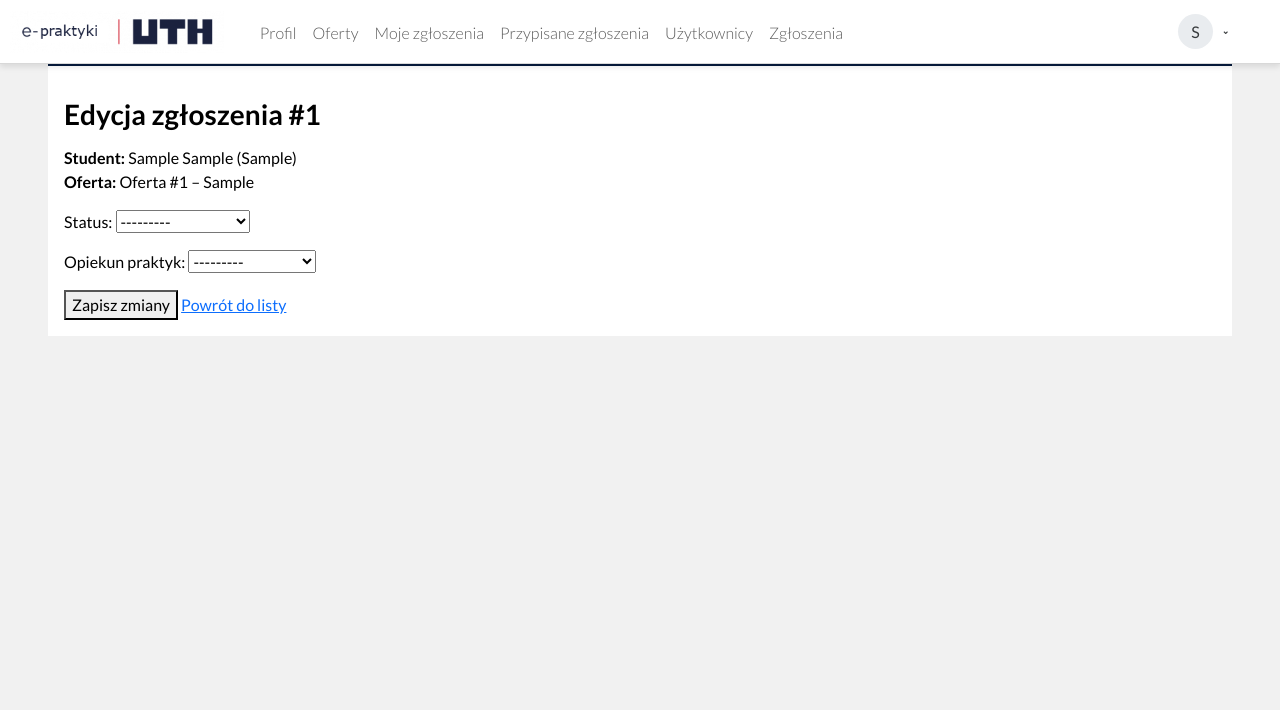
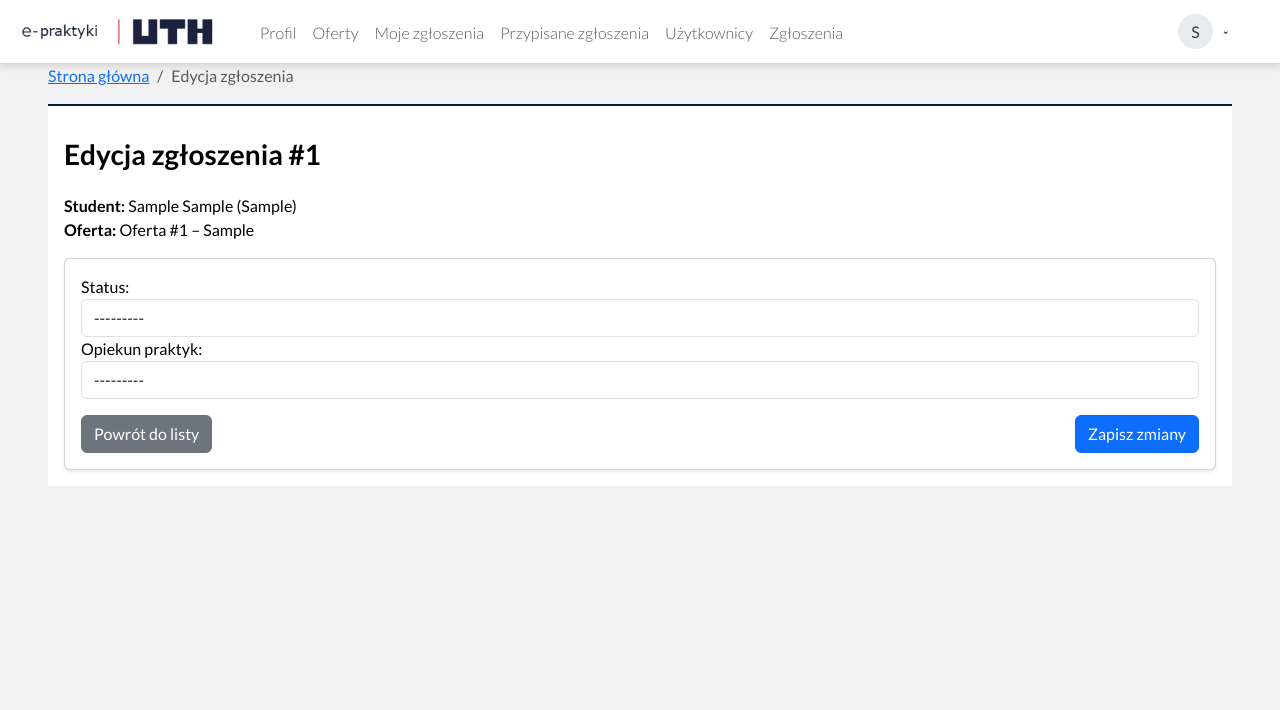
Before and after one commit to KacperBenc/testpraktyki, a Django app: template aplikacjaTest/templates/bk/zgloszenie_edytuj.html in a window 1280 px wide. Shown: the top 710 px of the page. Run offline with Django 5.2, Linux system fonts and the light colour scheme; the template is opened without the code that fills it: values that come from a table or form of the project are taken from there, others are empty; a user stored in the database is signed in; tables that the repository leaves empty hold one stand-in row (values such as "Sample post"); some libraries are stand-ins or nearby versions; some web fonts are replaced.

Commit message:
Dodaje użycie klas Bootstrap do formularza edycji zgłoszenia

```diff
--- a/aplikacjaTest/forms/zgloszenie_bk_form.py
+++ b/aplikacjaTest/forms/zgloszenie_bk_form.py
@@ -6,6 +6,10 @@
     class Meta:
         model = Zgloszenie
         fields = ["status", "opiekun_praktyk"]
+        widgets = {
+            "status": forms.Select(attrs={"class": "form-control"}),
+            "opiekun_praktyk": forms.Select(attrs={"class": "form-control"}),
+        }
 
     def __init__(self, *args, **kwargs):
         super().__init__(*args, **kwargs)
--- a/aplikacjaTest/templates/bk/zgloszenie_edytuj.html
+++ b/aplikacjaTest/templates/bk/zgloszenie_edytuj.html
@@ -1,9 +1,19 @@
 {% extends "base.html" %}
 
+{% block breadcrumb %}
+<nav aria-label="breadcrumb">
+  <ol class="breadcrumb">
+       <li class="breadcrumb-item"><a href="{% url 'home' %}">Strona główna</a></li>
+       <li class="breadcrumb-item active" aria-current="page">Edycja zgłoszenia</li>
+  </ol>
+</nav>
+{% endblock breadcrumb %}
+
 {% block content %}
-    <h1>Edycja zgłoszenia #{{ zgloszenie.id }}</h1>
+<div>
+    <h1 class="mb-4">Edycja zgłoszenia #{{ zgloszenie.id }}</h1>
 
-    <p>
+    <p class="mb-3">
         <strong>Student:</strong>
         {{ zgloszenie.student.imie }} {{ zgloszenie.student.nazwisko }}
         ({{ zgloszenie.student.numer_indeksu }})
@@ -12,12 +22,18 @@
         Oferta #{{ zgloszenie.oferta.id }} – {{ zgloszenie.oferta.pracodawca.nazwa_firmy }}
     </p>
 
-    <form method="post">
+    <form method="post" class="card p-3 shadow-sm">
         {% csrf_token %}
-        {{ form.as_p }}
+        {{ form.as_table }}
 
-        <button type="submit">Zapisz zmiany</button>
-        <a href="{% url 'bk_zgloszenia_lista' %}">Powrót do listy</a>
+        <div class="d-flex justify-content-between mt-3">
+            <a href="{% url 'bk_zgloszenia_lista' %}" class="btn btn-secondary">
+                Powrót do listy
+            </a>
+            <button type="submit" class="btn btn-primary">
+                Zapisz zmiany
+            </button>
+        </div>
     </form>
-
+</div>
 {% endblock %}
```
